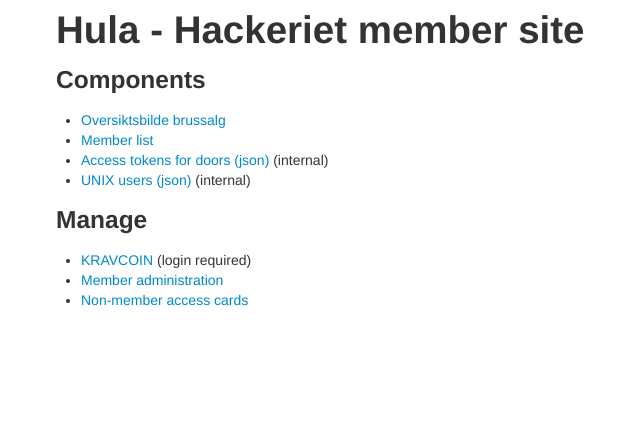
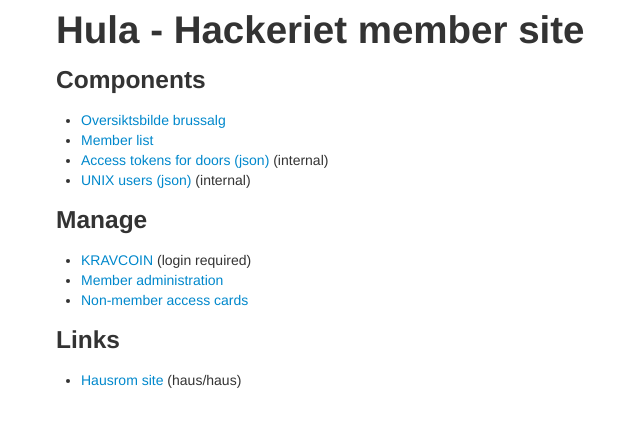
Before and after one commit to kiloreven/hackerhula, a Django app: page /hula/ in a window 1280 px wide. Shown: the top 427 px of the page, without its empty margins (114-754 px from the left). Run offline with Django 3.2, Linux system fonts and the light colour scheme; parts of the project's set-up code (start-up, migrations or seed data) failed here and were passed over; some libraries are stand-ins or nearby versions.

Commit message:
Lage link til hausrom.

```diff
--- a/hackerhula/templates/frontpage.html
+++ b/hackerhula/templates/frontpage.html
@@ -18,4 +18,9 @@
      <li><a href="/hula/admin/member/physicalaccess/">Non-member access cards</a></li>
   </ul>
 
+<h3>Links</h3>
+  <ul>
+    <li><a href="/hausrom/">Hausrom site</a> (haus/haus)</li>
+  </ul>
+
 {%endblock%}
```
